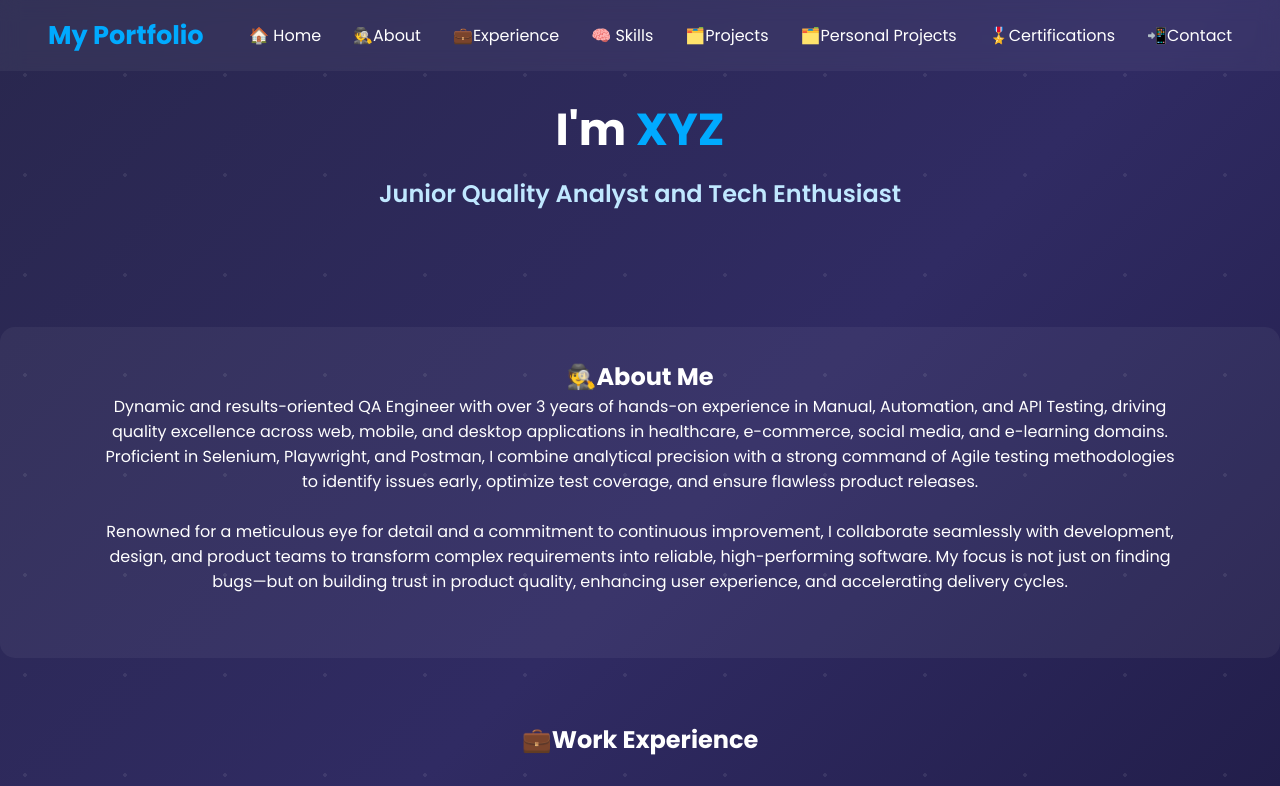
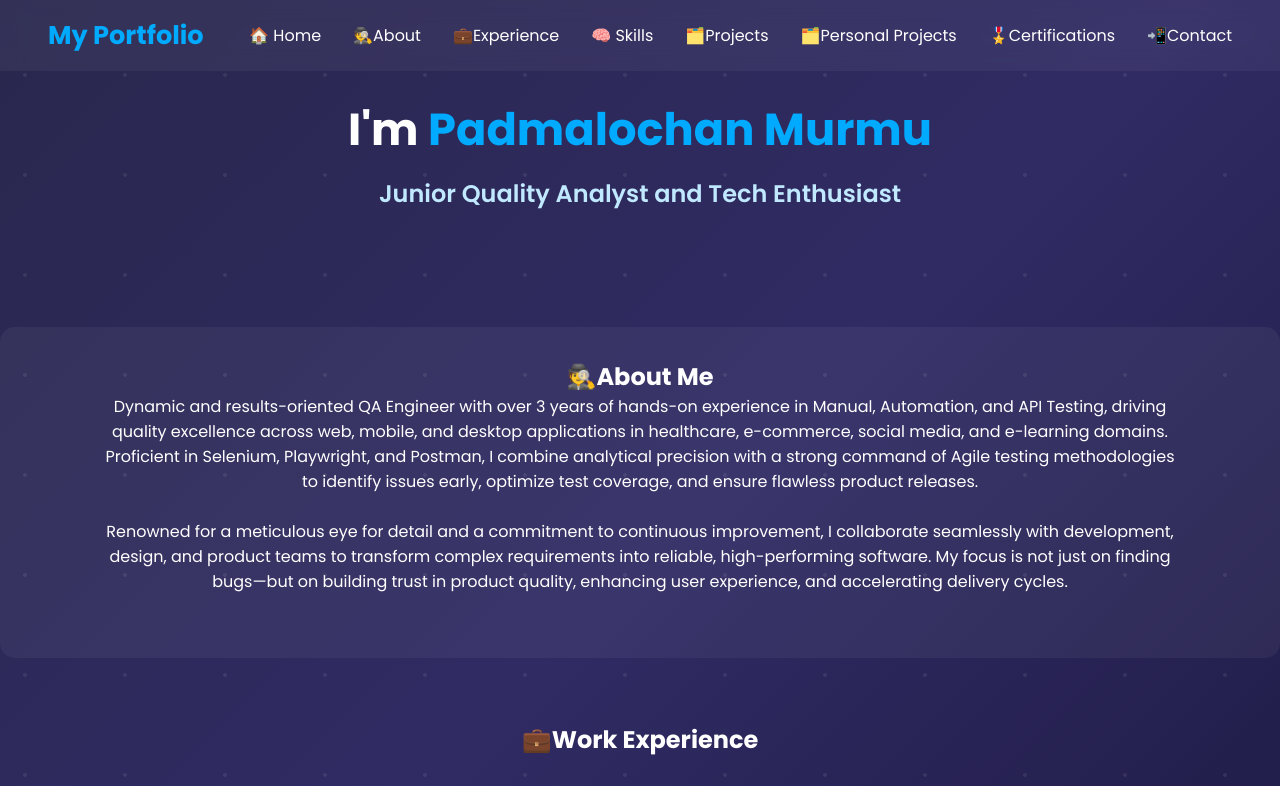
Before and after one commit to PadmalochanMurmu12/My-Portfolio, a plain HTML site: page index.html in a window 1280 px wide. Shown: the top 786 px of the page. Drawn offline with Linux system fonts and the light colour scheme.

Commit message:
Added Portfolio changes

```diff
--- a/index.html
+++ b/index.html
@@ -35,7 +35,7 @@
   </header>
 
   <section id="home" class="hero">
-    <h1>I'm <span class="highlight">XYZ</span></h1>
+    <h1>I'm <span class="highlight">Padmalochan Murmu</span></h1>
     <h2 class="typing">Junior Quality Analyst and Tech Enthusiast</h2>
     <!-- <button class="btn">View Projects</button> -->
   </section>
```
